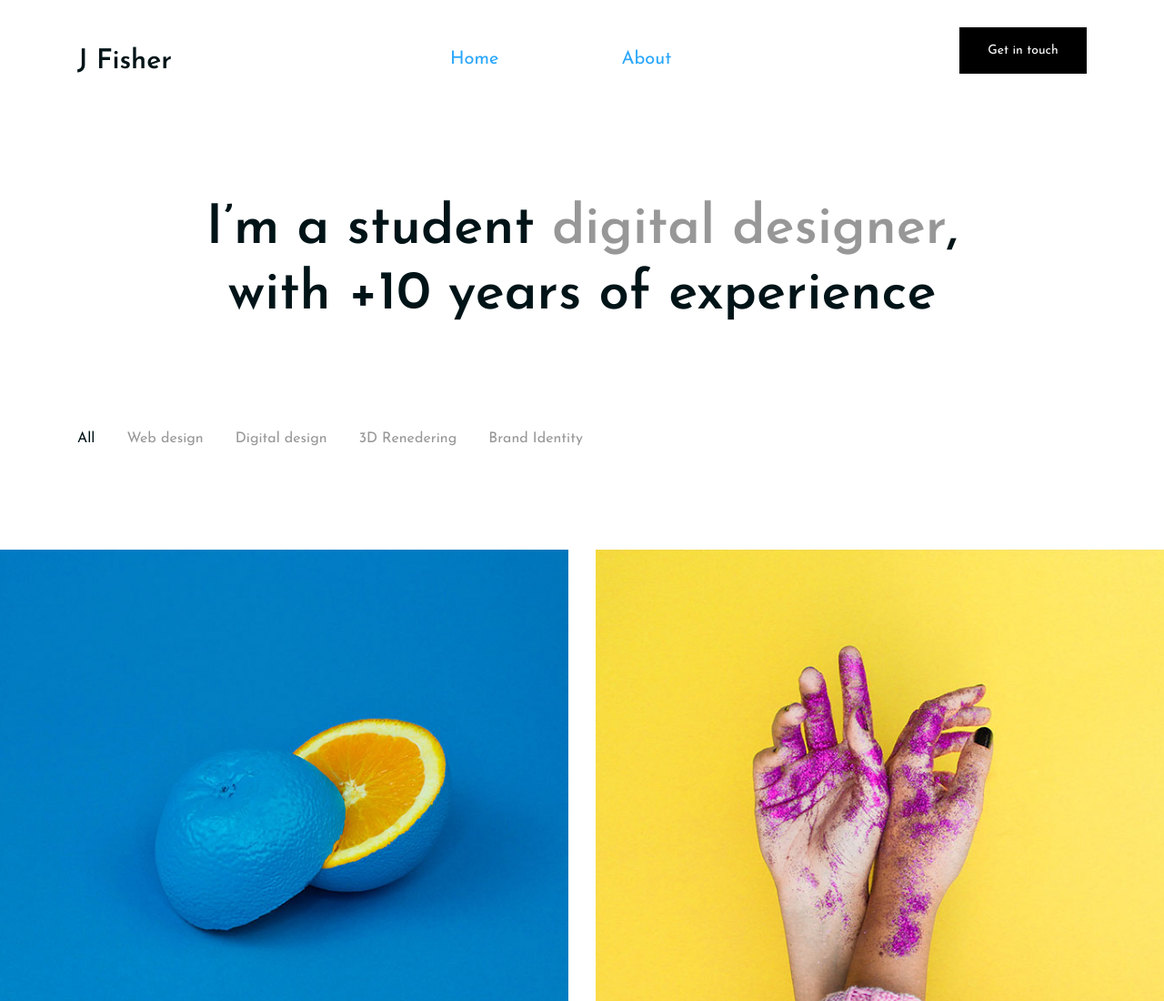
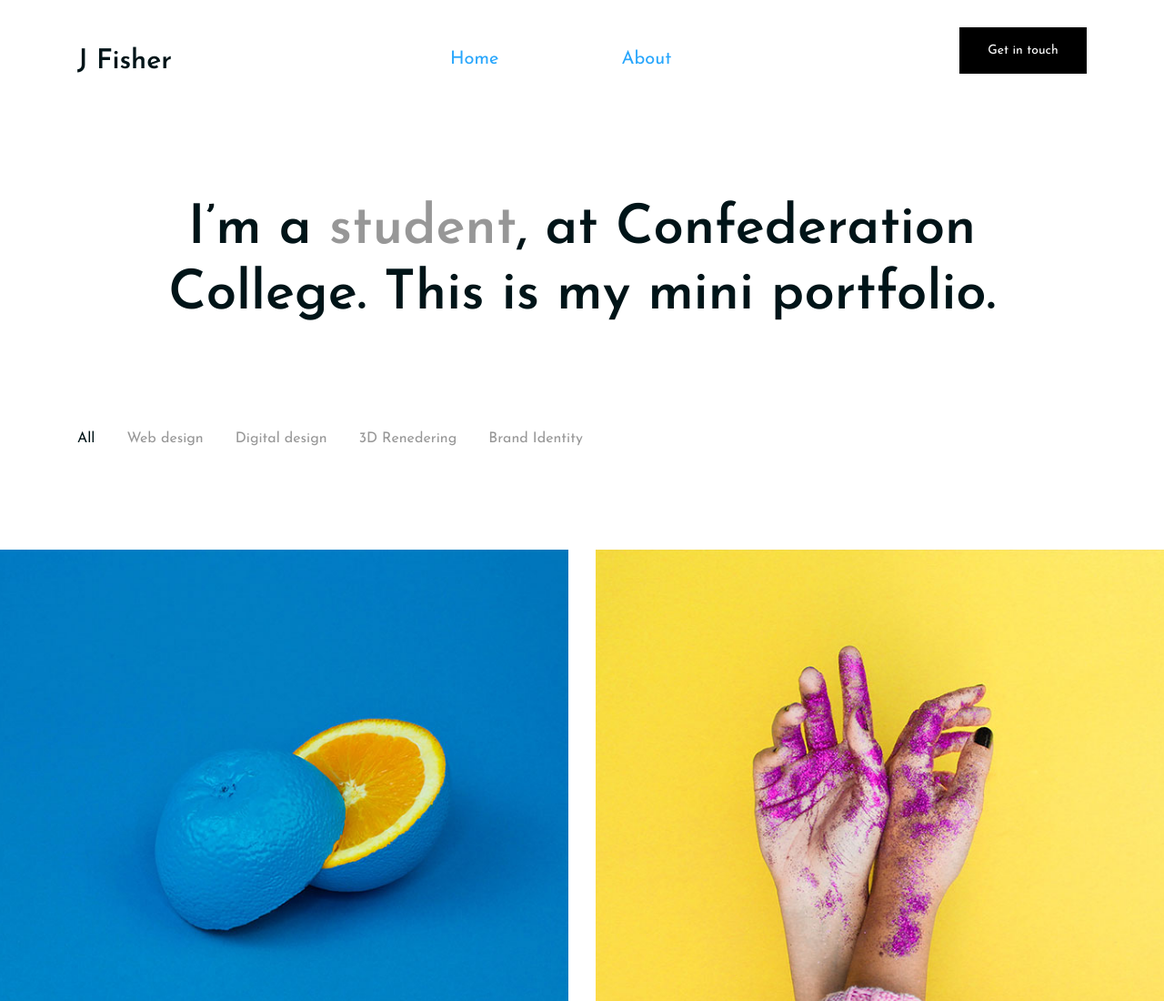
Before and after one commit to jfish1999/portfolio01, a plain HTML site: page index.html in a window 1280 px wide. Shown: the top 1100 px of the page at 91% size. Drawn offline with Linux system fonts and the light colour scheme.

Commit message:
"I am" ect

```diff
--- a/index.html
+++ b/index.html
@@ -71,7 +71,7 @@
 		<div class="container text-center">
 			<div class="row">
 				<div class="col-xl-10 offset-xl-1">
-					<h2 class="section-title">I’m a student <span>digital designer</span>, with +10 years of experience</h2>
+					<h2 class="section-title">I’m a <span>student</span>, at Confederation College. This is my mini portfolio.</h2>
 				</div>
 			</div>
 		</div>
```
